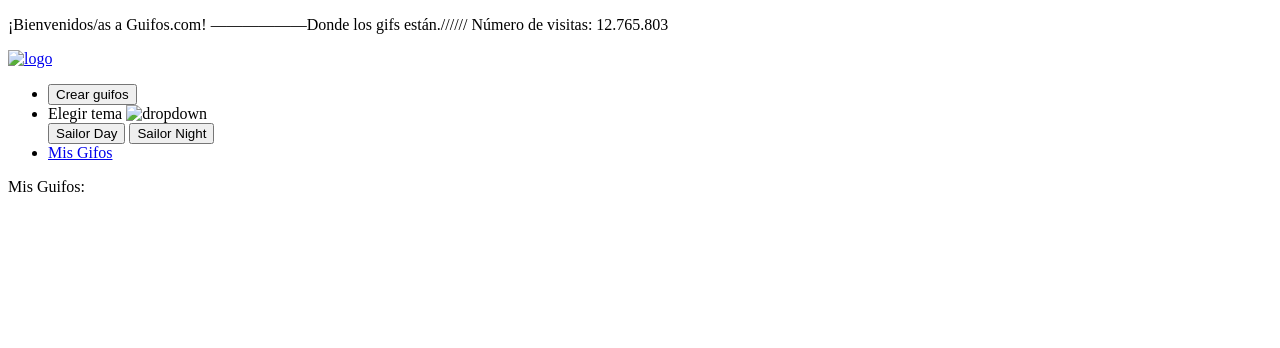
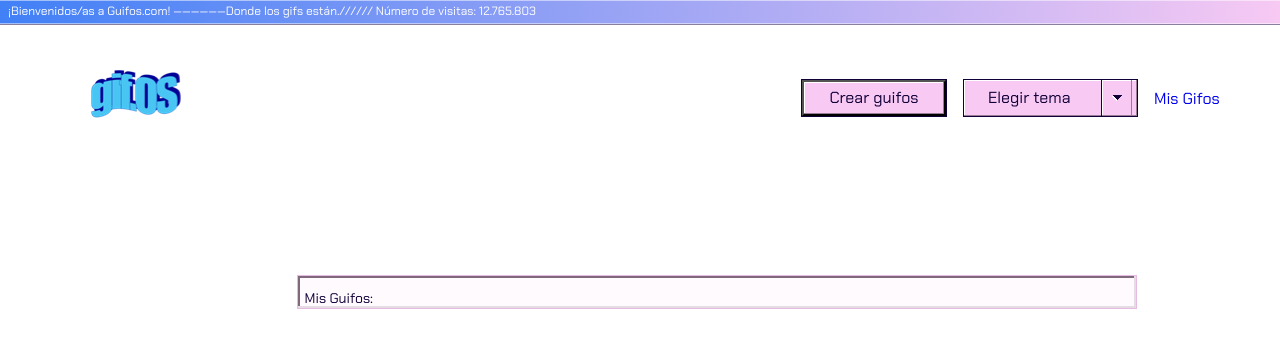
Before and after one commit to drendonacevedo/GIfOs, a plain HTML site: page misgifos.html in a window 1280 px wide. Drawn offline with Linux system fonts and the light colour scheme; the site is published under a folder, as on GitHub Pages, so addresses that start at the root find nothing.

Commit message:
Update misgifos.html

```diff
--- a/misgifos.html
+++ b/misgifos.html
@@ -4,8 +4,8 @@
     <meta charset="UTF-8">
     <meta name="viewport" content="width=device-width, initial-scale=1.0">
     <meta http-equiv="X-UA-Compatible" content="ie=edge">
-    <link rel="stylesheet" href="/styles/normalize.css">
-    <link rel="stylesheet" href="/styles/styles.css">
+    <link rel="stylesheet" href="./styles/normalize.css">
+    <link rel="stylesheet" href="./styles/styles.css">
     <link href="https://fonts.googleapis.com/css?family=Chakra+Petch:400,700&display=swap" rel="stylesheet">
     <title>MisGifOs</title>
 </head>
@@ -15,14 +15,14 @@
         <p>¡Bienvenidos/as a Guifos.com! ——————Donde los gifs están.////// Número de visitas: 12.765.803</p>
       </header>
       <header id="logoYMenu">
-              <div class="logo"><a href="index.html"><img src="/assets/gifOF_logo.png" alt="logo" id="logoPagina"></a></div>
+              <div class="logo"><a href="index.html"><img src="./assets/gifOF_logo.png" alt="logo" id="logoPagina"></a></div>
               <ul class="main-menu">
                       <li class="crear">
                           <a href="creargifos.html"><button class="boton1">Crear guifos</button></a>
                       </li>
                       <li id="dropdown">
                          <span class="elegir-temas">Elegir tema</span>
-                          <img class="img-dropdown"src="/assets/dropdown.svg" alt="dropdown">
+                          <img class="img-dropdown"src="./assets/dropdown.svg" alt="dropdown">
                           <div class="opciones-tema">
                               <button class="tema-opcion tema-opcion-claro">Sailor Day</button>
                               <button class="tema-opcion tema-opcion-oscuro">Sailor Night</button>
@@ -36,7 +36,7 @@
                             <p>Mis Guifos: </p>
                         </div>
                     </section>
-                    <script src="/scripts/script.js"></script>
-<script src="/scripts/galeria.js"></script>
+
+<script src="./scripts/galeria.js"></script>
             </body>
 </html>
```
